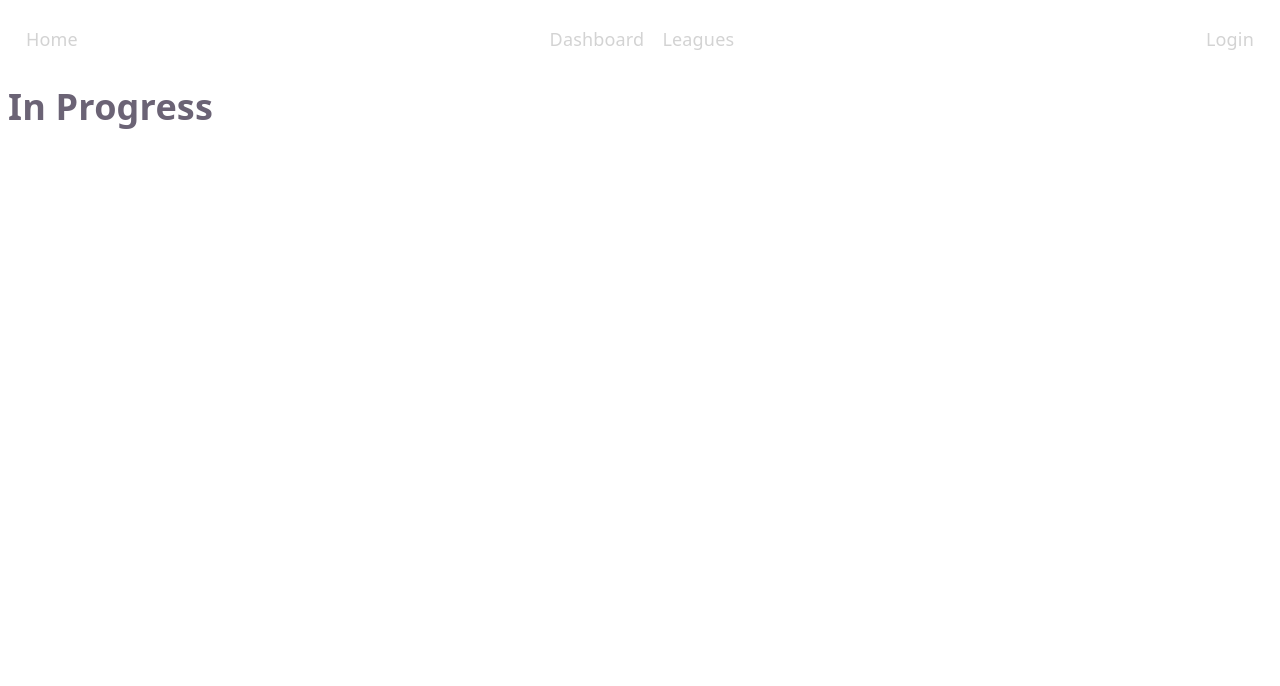
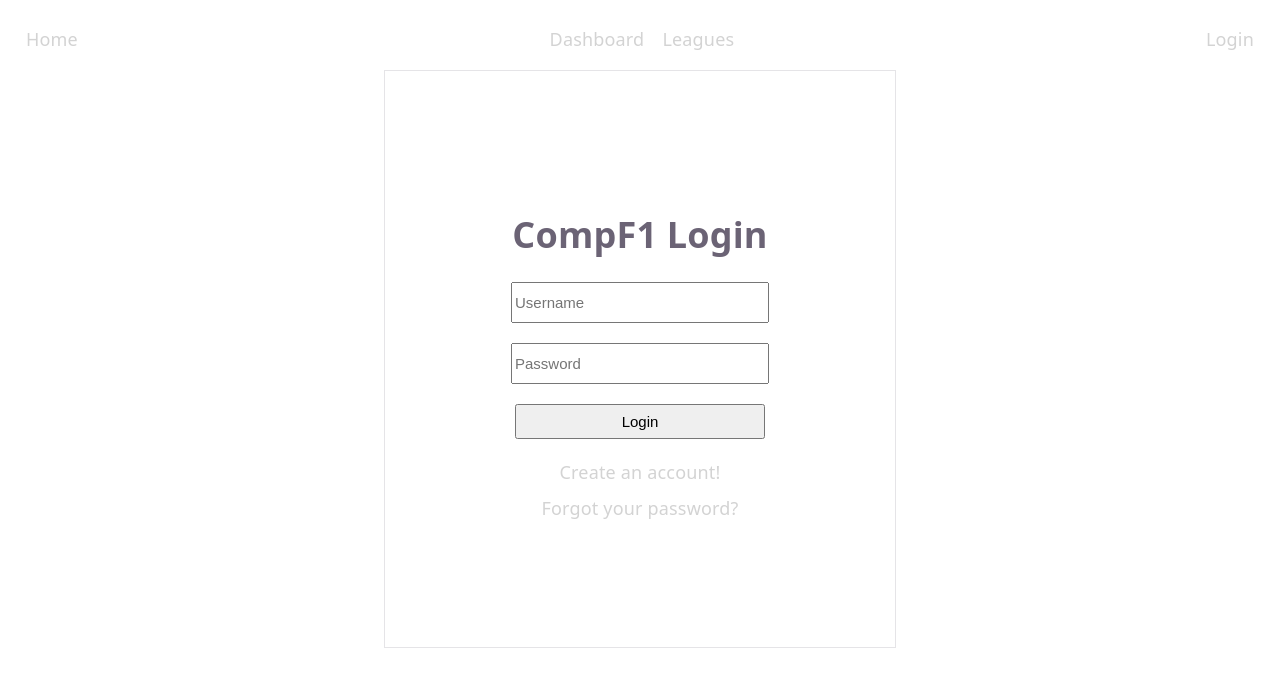
Before and after one commit to mkiar/CompF1, a React (Vite) app in the folder frontend/: page /login in a window 1280 px wide. Shown: the top 686 px of the page. Built offline with nearby package versions, Linux system fonts and the light colour scheme.

Commit message:
feat: created login page

```diff
--- a/frontend/src/App.jsx
+++ b/frontend/src/App.jsx
@@ -5,6 +5,7 @@ import Header from './Header.jsx'
 import Dashboard from './Dashboard.jsx'
 import Leagues from './Leagues.jsx'
 import Login from './Login.jsx'
+import Signup from './Signup.jsx'
 
 export default function App() {
 
@@ -13,6 +14,7 @@ export default function App() {
       <Routes>
         <Route path="/" element={<Home />} />
         <Route path="/login" element={<Login />} />
+        <Route path="/signup" element={<Signup />} />
         <Route path="/leagues" element={<Leagues />} />
         <Route path="/dashboard" element={<Dashboard />} />
       </Routes>
--- a/frontend/src/Header.jsx
+++ b/frontend/src/Header.jsx
@@ -2,6 +2,8 @@ import { useState, useEffect } from 'react'
 
 export default function Header({ children}) {
 
+    const [loginState, setLoginState] = useState(false)
+    // TODO: Create logout function to remove user session from browser and create a functioning login state
   return (
     <>
         <div className="header">
@@ -11,7 +13,11 @@ export default function Header({ children}) {
             <a href='/dashboard'>Dashboard</a>
             <a href='/leagues'>Leagues</a>
             <div className="header-right" style={{ marginLeft: "auto" }}>
+                {loginState ?
+                <a>Logout</a>
+                :
                 <a href='/login'>Login</a>
+                }
             </div>
         </div>
 
--- a/frontend/src/Login.jsx
+++ b/frontend/src/Login.jsx
@@ -1,10 +1,18 @@
 import { useState, useEffect } from 'react'
+import './login.css'
 
 export default function Login() {
 
   return (
     <div className="login-container">
-      <h1>In Progress</h1>
+      <form className='login-form'>
+        <h1>CompF1 Login</h1>
+        <input type='text' placeholder='Username' id='username' minLength="3" maxLength="12" className='login-inputs'></input>
+        <input type='password' placeholder='Password' id='password' className='login-inputs'></input>
+        <button type='submit' className='login-inputs'>Login</button>
+        <a href='/signup'>Create an account!</a>
+        <a>Forgot your password?</a>
+      </form>
     </div>
   )
 }
--- /dev/null
+++ b/frontend/src/login.css
@@ -0,0 +1,21 @@
+.login-form {
+    display: flex;
+    flex-direction: column;
+    align-items: center;
+    border: 1px solid var(--border);
+    gap: 10px;
+    padding: 10%;
+}
+
+.login-container {
+    display: flex;
+    justify-content: center;
+    align-items: center;
+}
+
+.login-inputs {
+    width: 250px;
+    height: 35px;
+    font-size: 15px;
+    margin-bottom: 10px;
+}
```
Also changed, not shown: frontend/src/Signup.jsx (added).
